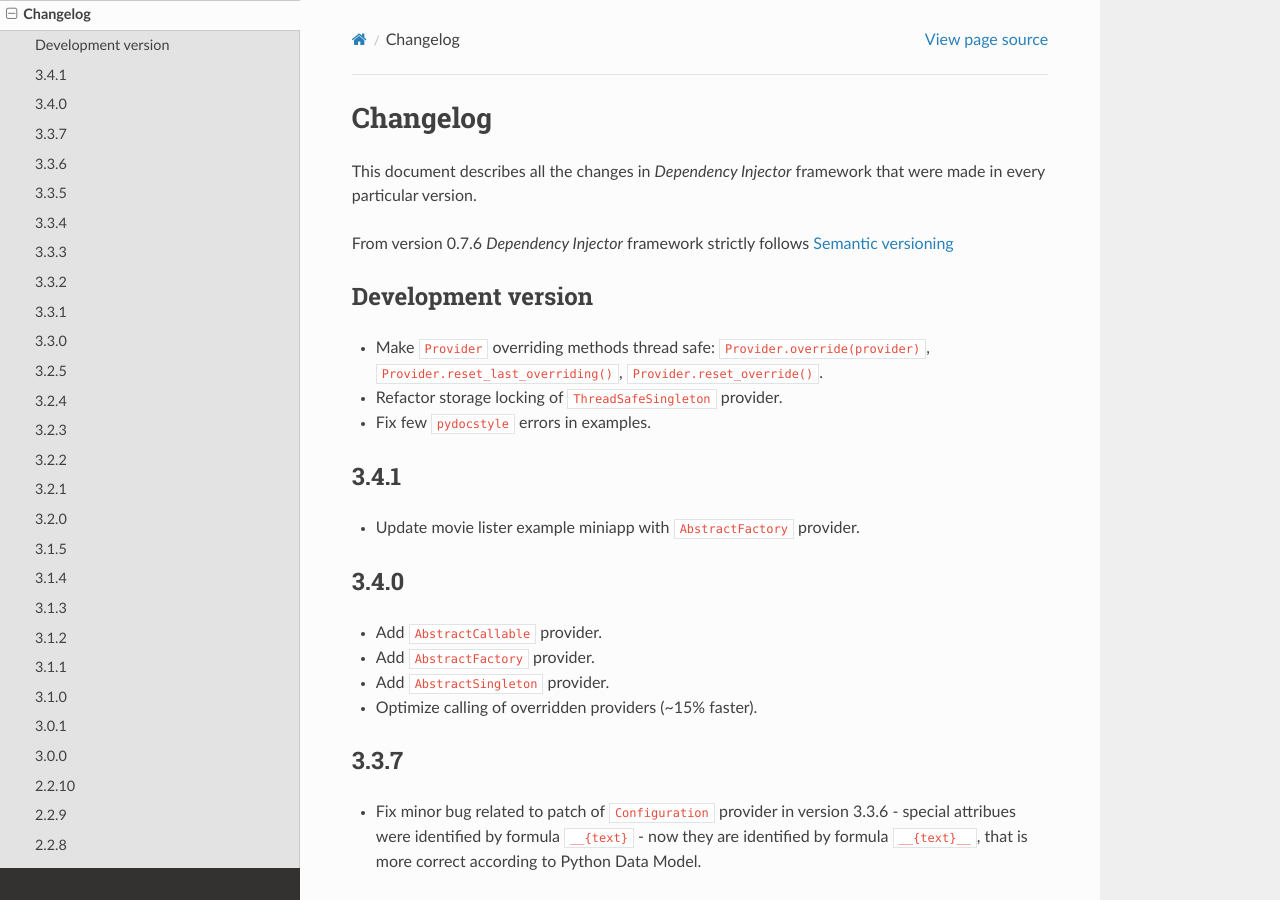
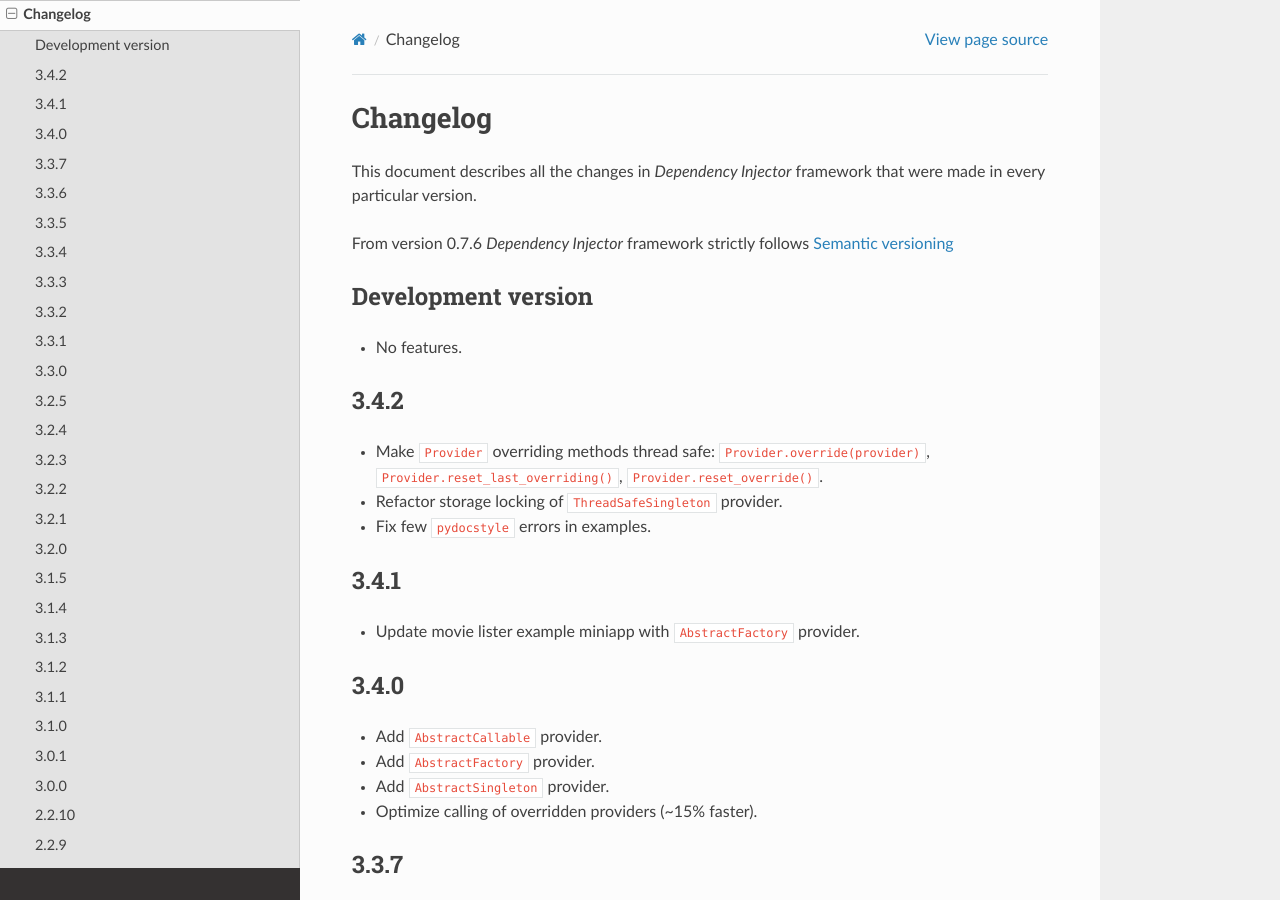
Before and after one commit to ets-labs/python-dependency-injector, a Sphinx documentation site: the page built from docs/main/changelog.rst, in a window 1280 px wide and 900 px high. Built offline with Sphinx 7.4.7 and the Read the Docs theme 2.0.0, drawn with Linux system fonts in a browser that asks for light colours.

Commit message:
Update version to 3.4.2

```diff
--- a/docs/main/changelog.rst
+++ b/docs/main/changelog.rst
@@ -9,7 +9,10 @@ follows `Semantic versioning`_
 
 Development version
 -------------------
-.. - No features.
+- No features.
+
+3.4.2
+-----
 - Make ``Provider`` overriding methods thread safe:
   ``Provider.override(provider)``, ``Provider.reset_last_overriding()``,
   ``Provider.reset_override()``.
--- a/src/dependency_injector/__init__.py
+++ b/src/dependency_injector/__init__.py
@@ -1,6 +1,6 @@
 """Dependency injector top-level package."""
 
-__version__ = '3.4.1'
+__version__ = '3.4.2'
 """Version number that follows semantic versioning.
 
 :type: str
```
